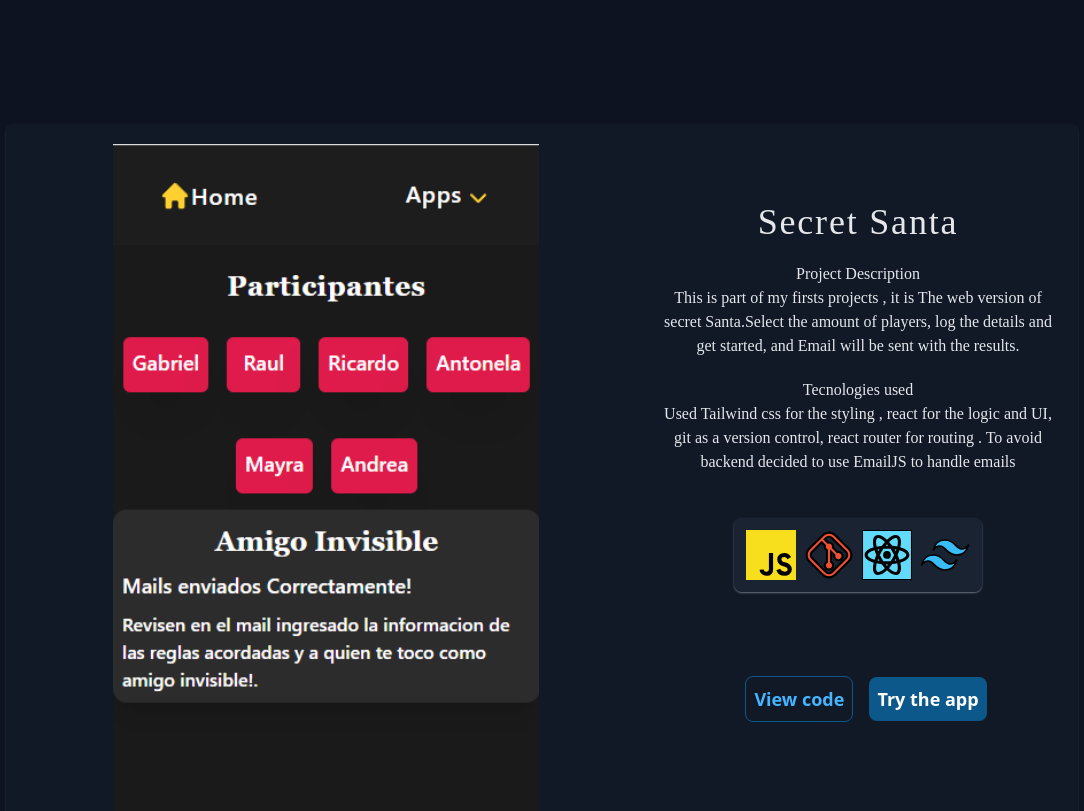
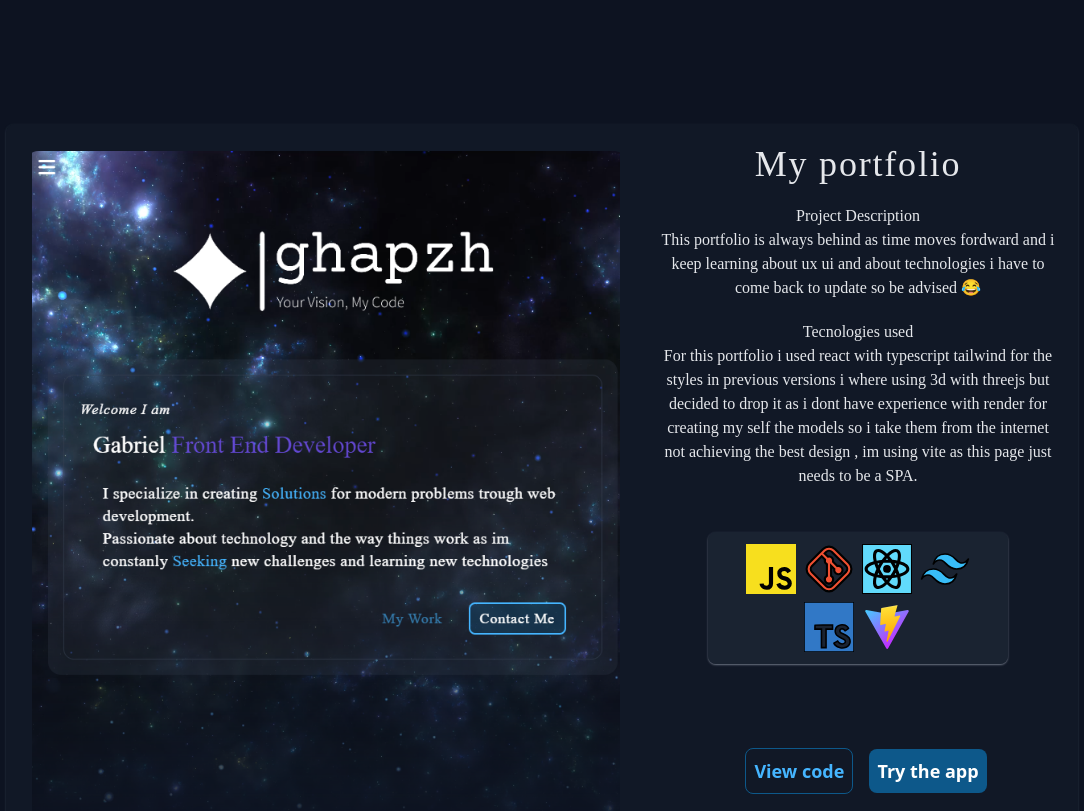
Before and after one commit to GabrielPaparello/cv, a React (Vite) app: page / in a window 1280 px wide. Shown: the part 1840-2651 px from the top of the page, without its empty margins (98-1182 px from the left). Built offline with nearby package versions, Linux system fonts and the light colour scheme; a web font is replaced by a local one.

Commit message:
fixed some preview details, the padding from the header, and added vite svg icon and the portfolio as a project

```diff
--- /dev/null
+++ b/src/components/icons/vite.tsx
@@ -0,0 +1,51 @@
+import React from "react";
+
+function Vite() {
+  return (
+    <svg
+      xmlns="http://www.w3.org/2000/svg"
+      width="50"
+      height="50"
+      fill="none"
+      viewBox="0 0 32 32"
+    >
+      <path
+        fill="url(#paint0_linear)"
+        d="M29.884 6.146l-13.142 23.5a.714.714 0 01-1.244.005L2.096 6.148a.714.714 0 01.746-1.057l13.156 2.352a.714.714 0 00.253 0l12.881-2.348a.714.714 0 01.752 1.05z"
+      ></path>
+      <path
+        fill="url(#paint1_linear)"
+        d="M22.264 2.007L12.54 3.912a.357.357 0 00-.288.33l-.598 10.104a.357.357 0 00.437.369l2.707-.625a.357.357 0 01.43.42l-.804 3.939a.357.357 0 00.454.413l1.672-.508a.357.357 0 01.454.414l-1.279 6.187c-.08.387.435.598.65.267l.143-.222 7.925-15.815a.357.357 0 00-.387-.51l-2.787.537a.357.357 0 01-.41-.45l1.818-6.306a.357.357 0 00-.412-.45z"
+      ></path>
+      <defs id="defs50">
+        <linearGradient
+          id="paint0_linear"
+          x1="6"
+          x2="235"
+          y1="33"
+          y2="344"
+          gradientTransform="translate(1.34 1.894) scale(.07142)"
+          gradientUnits="userSpaceOnUse"
+        >
+          <stop id="stop38" stopColor="#41D1FF"></stop>
+          <stop id="stop40" offset="1" stopColor="#BD34FE"></stop>
+        </linearGradient>
+        <linearGradient
+          id="paint1_linear"
+          x1="194.651"
+          x2="236.076"
+          y1="8.818"
+          y2="292.989"
+          gradientTransform="translate(1.34 1.894) scale(.07142)"
+          gradientUnits="userSpaceOnUse"
+        >
+          <stop id="stop43" stopColor="#FFEA83"></stop>
+          <stop id="stop45" offset="0.083" stopColor="#FFDD35"></stop>
+          <stop id="stop47" offset="1" stopColor="#FFA800"></stop>
+        </linearGradient>
+      </defs>
+    </svg>
+  );
+}
+
+export default Vite;
--- a/src/components/project/data.ts
+++ b/src/components/project/data.ts
@@ -8,6 +8,7 @@ import tateti from "../../assets/projects/tateti.png";
 import tatetiMobile from "../../assets/projects/tatetiMobile.png";
 import emparejar from "../../assets/project12.png";
 import emparejarMobile from "../../assets/project12.png";
+import mycv from "../../assets/projects/mycv.png";
 import ReduxIcon from "../icons/redux";
 import React from "react";
 import NextJs from "../icons/next";
@@ -19,6 +20,7 @@ import Tailwind from "../icons/Tailwind";
 import TsIcon from "../icons/Ts";
 import Mui from "../icons/Mui";
 import Css from "../icons/Css";
+import Vite from "../icons/vite";
 type IconComponent = React.ComponentType;
 interface project {
   ProjectName?: string;
@@ -40,11 +42,11 @@ const data: projectsType = [
     ProjectImg: trelloProject,
     ProjectMobileImg: trelloMobileProject,
     ProjectDescription:
-      "This project is inspired on Trello , but is just a portfolio piece , it consists of a KanbanBoard with the ability to create an account or log in with a service to save and create projects and boards with data, the web is structured as a sofware presenting trello functionalities and product",
+      "This project is inspired on Trello , but is just a portfolio piece , it consists of a KanbanBoard with the ability to create an account or log in with a service gaining access to save and create projects and boards with data, the web is structured as a sofware presenting trello functionalities as a product",
     ProjectTechnologies:
       "For this project i used: Nextjs for the flexibility it provides with the folder structure and api routes deploy on vercel and postgresql for the database , i decided to use redux for the logic and Auth0 for the log in and registration",
-    ProjectLink: "https://trello-clone-seven.vercel.app/",
-    ProjectGit: "https://github.com/GabrielPaparello/TrelloClone",
+    ProjectLink: "https://trello-clon-seven.vercel.app",
+    ProjectGit: "https://github.com/GabrielPaparello/TrelloClon",
     ProjectIcons: [
       ReduxIcon,
       NextJs,
@@ -55,6 +57,18 @@ const data: projectsType = [
       Tailwind,
       TsIcon,
     ],
+  },
+  {
+    ProjectName: "My portfolio",
+    ProjectImg: mycv,
+    ProjectMobileImg: mycv,
+    ProjectDescription:
+      "This portfolio is always behind as time moves fordward and i keep learning about ux ui and about technologies i have to come back to update so be advised 😂",
+    ProjectTechnologies:
+      "For this portfolio i used react with typescript tailwind for the styles in previous versions i where using 3d with threejs but decided to drop it as i dont have experience with render for creating my self the models so i take them from the internet not achieving the best design , im using vite as this page just needs to be a SPA.",
+    ProjectLink: "https://ghapzhportfolio.netlify.app",
+    ProjectGit: "https://github.com/GabrielPaparello/cv",
+    ProjectIcons: [JsIcon, GitIcon, ReactIcon, Tailwind, TsIcon, Vite],
   },
   {
     ProjectName: "Secret Santa",
--- a/src/sections/Header.tsx
+++ b/src/sections/Header.tsx
@@ -26,7 +26,7 @@ export const Header = ({ id }: HeaderProps) => {
         </section>
         <section className="relative flex lg:flex-row flex-col md:order-1 gap-5 m-5   text-start  justify-evenly items-center ">
           <article className=" flex flex-col order-2 bg-gray-700/25 p-5 rounded-2xl     ">
-            <span className="ring-gray-700/60 ring-1 p-7 rounded-xl">
+            <span className="ring-gray-700/60 ring-1 md:p-7 p-3 rounded-xl">
               <h3 className="text-lg md:-ml-4 -ml-2 mb-3 tracking-wider italic  ">
                 Welcome I am
               </h3>
```
Also changed, not shown: src/assets/projects/mycv.png (added).
